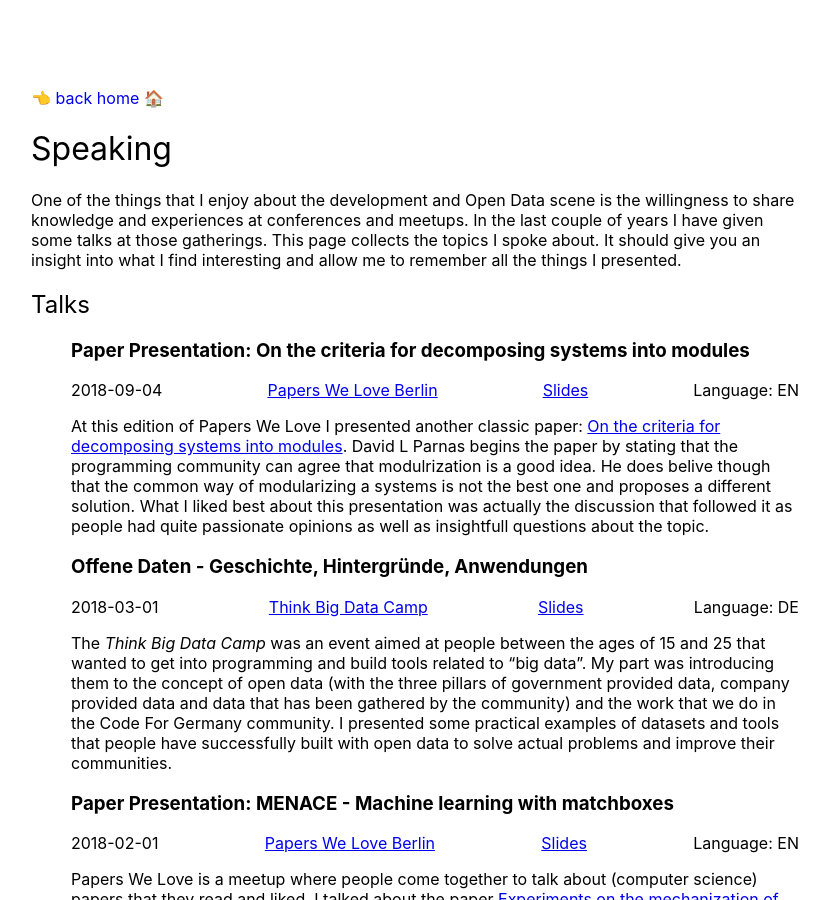
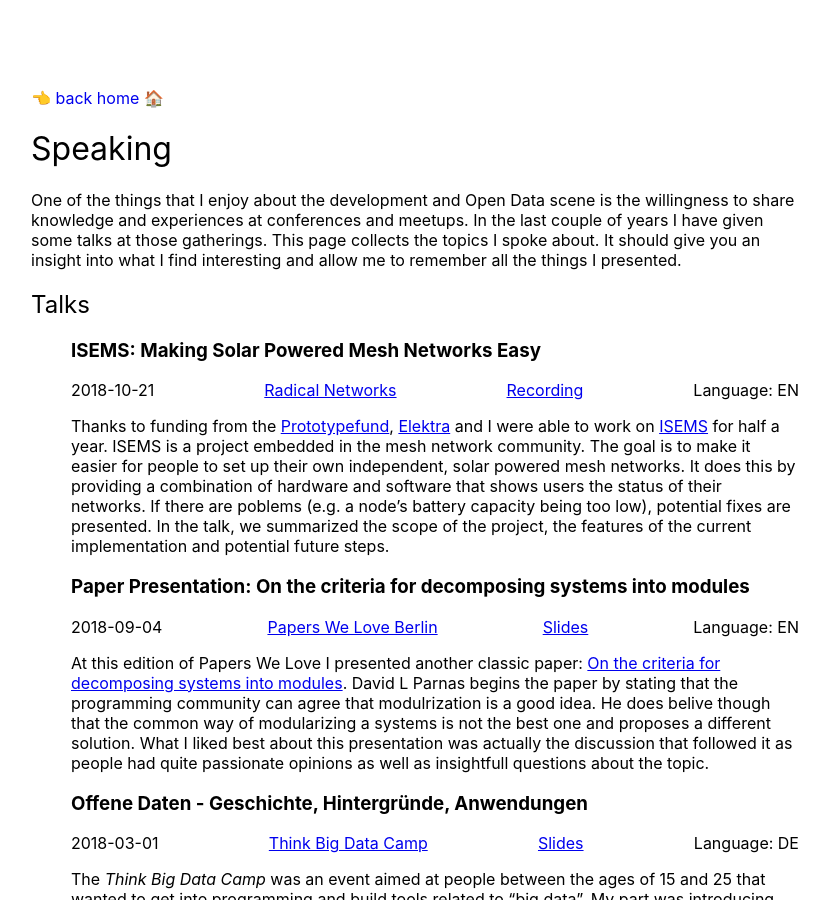
Before and after one commit to k-nut/website, a Jekyll site: the page built from speaking.md, in a window 1280 px wide and 900 px high. Shown: the whole window, without its empty margins (225-1054 px from the left). Built offline with Jekyll 4.4.1, drawn with Linux system fonts in a browser that asks for light colours.

Commit message:
add section about ISEMS talk

```diff
--- a/speaking.md
+++ b/speaking.md
@@ -3,6 +3,19 @@ title: Speaking 💬
 layout: default
 permalink: /speaking/
 talks:
+  - title: "ISEMS: Making Solar Powered Mesh Networks Easy"
+    date: 2018-10-21
+    venue: >
+      [Radical Networks](https://radicalnetworks.org)
+    language: EN
+    video: https://www.youtube.com/watch?v=Fx38uWU1G8M&t=1s
+    description: >
+      Thanks to funding from the [Prototypefund](https://prototypefund.de), [Elektra](https://twitter.com/elektra_42)
+      and I were able to work on [ISEMS](https://isems.de) for half a year. ISEMS is a project embedded in the
+      mesh network community. The goal is to make it easier for people to set up their own independent, solar powered mesh networks.
+      It does this by providing a combination of hardware and software that shows users the status of their networks.
+      If there are poblems (e.g. a node's battery capacity being too low), potential fixes are presented.
+      In the talk, we summarized the scope of the project, the features of the current implementation and potential future steps.
   - title: "Paper Presentation: On the criteria for decomposing systems into modules"
     date: 2018-09-04
     venue: >
@@ -169,6 +182,9 @@ One of the things that I enjoy about the development and Open Data scene is the
         {% if item.code %}
         <span class="code"><a href="{{item.code}}"> Code </a> </span>
         {% endif %}
+        {% if item.video %}
+        <span class="video"><a href="{{item.video}}"> Recording </a> </span>
+        {% endif %}
         {% if item.slides %}
         <a href="{{ item.slides }}" class="slides">Slides</a>
         {% endif %}
```
